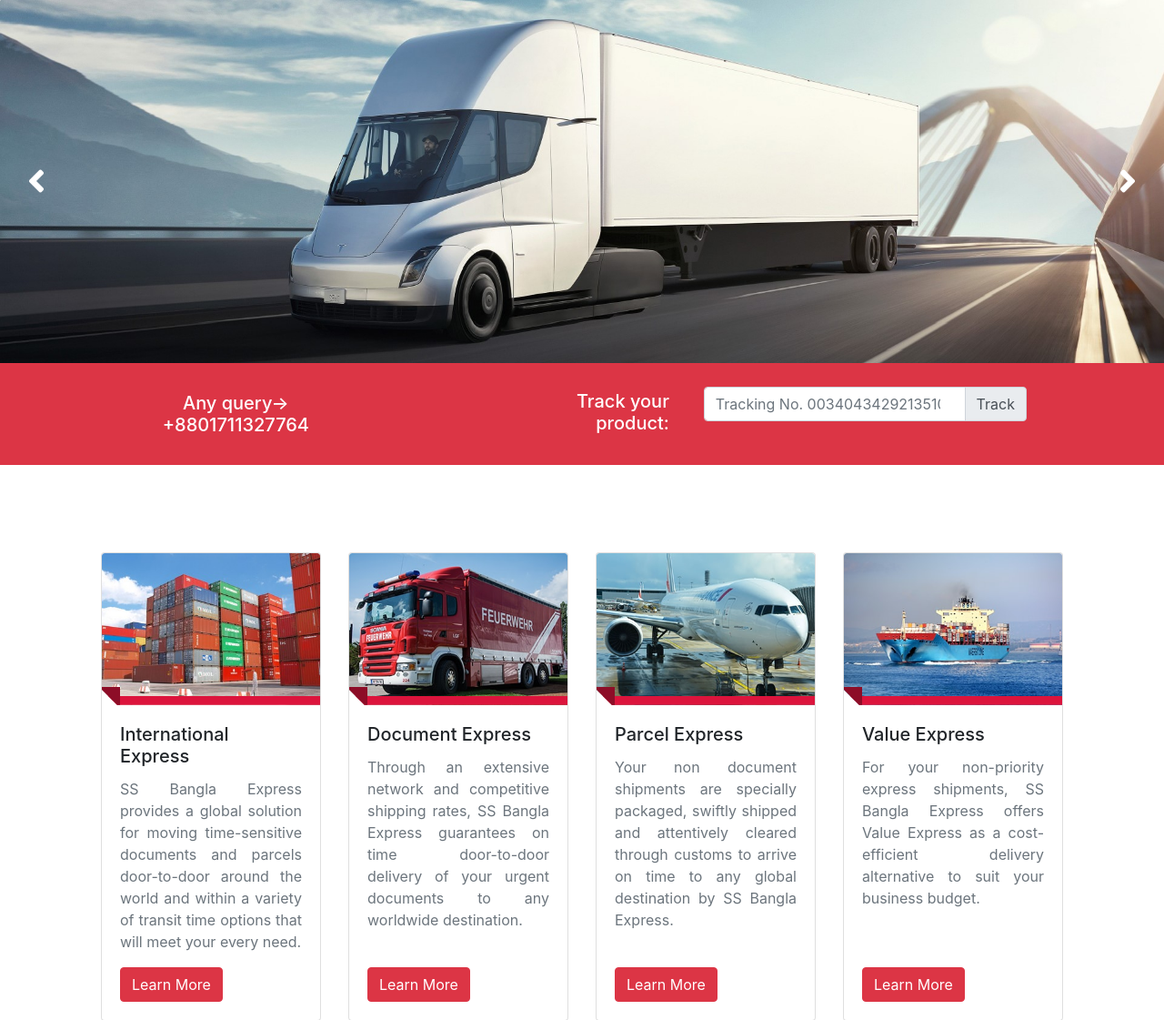
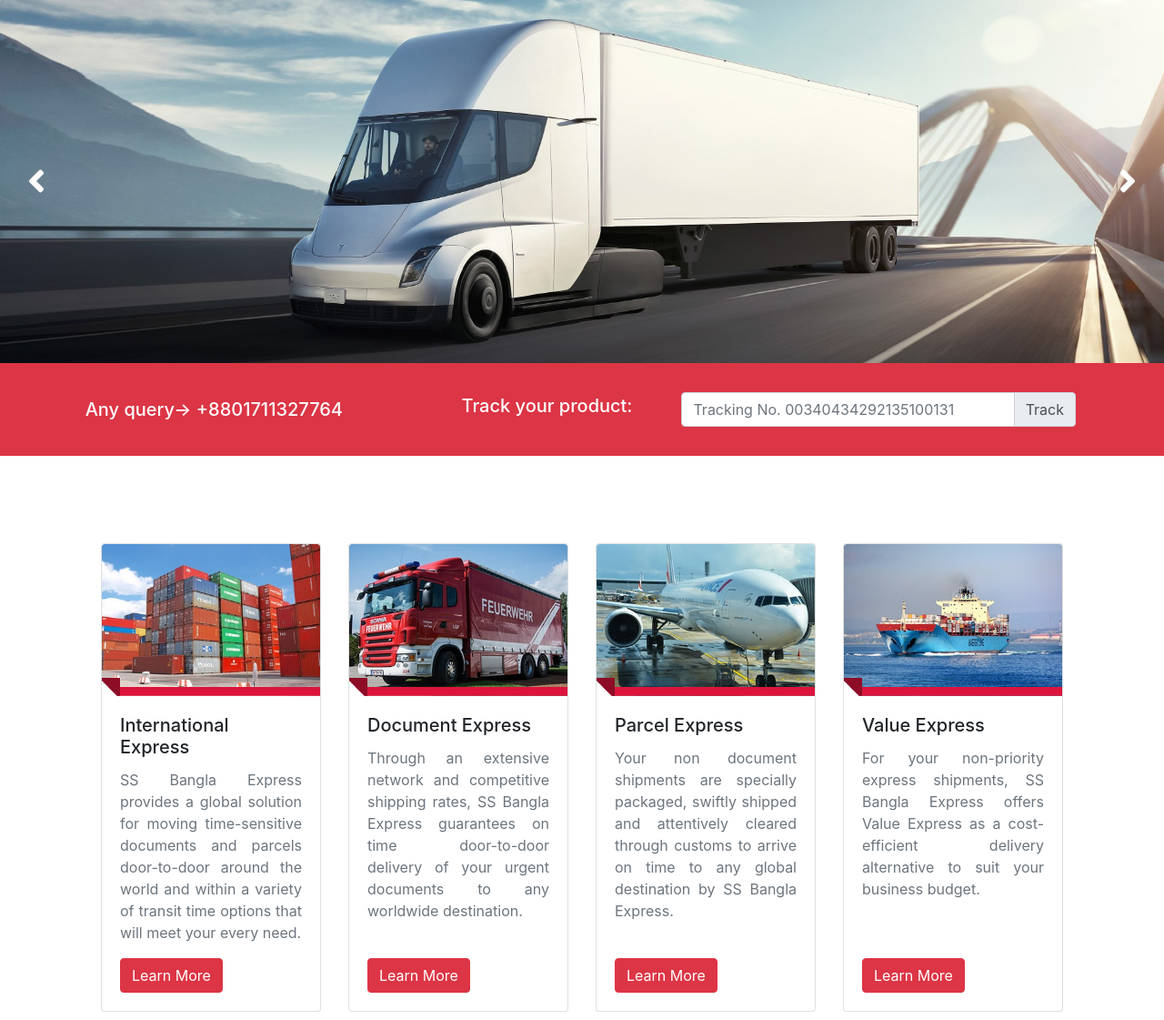
Before and after one commit to santokhan/ssbanglaexpressphp, a PHP site: page /index.php in a window 1280 px wide. Shown: the part 241-1362 px from the top of the page at 91% size. Run offline with PHP 8.4, Linux system fonts and the light colour scheme; some libraries are stand-ins or nearby versions.

Commit message:
Update slider.php

```diff
--- a/component/slider.php
+++ b/component/slider.php
@@ -2,38 +2,36 @@
 <div class="container-fluid pb-5 overflow-hidden">
     <div class="slide-text-box"><span class="slide-text">FASTEST COURIER SOLUTION</span></div>
     <div class="row">
-        <div class="col m-0 p-0">
+        <div class="col p-0">
             <div class="text-white overflow-hidden h-lg-40 position-relative m-0 p-0">
                 <div class="mySlides">
-                    <img class="card-img-top" src="component/image/slide-4.jpg" alt="card-image" max-width="100%">
+                    <img class="card-img-top" src="component/image/slide-4.jpg" alt="card-image" width="100%">
                 </div>
 
                 <div class="mySlides">
-                    <img class="card-img-top" src="component/image/slide-1.png" alt="card-image" max-width="100%">
+                    <img class="card-img-top" src="component/image/slide-1.png" alt="card-image" width="100%">
                 </div>
 
                 <div class="mySlides">
-                    <img class="card-img-top" src="component/image/slide-6.jpg" alt="card-image" max-width="100%">
+                    <img class="card-img-top" src="component/image/slide-6.jpg" alt="card-image" width="100%">
                 </div>
                 <i class="fas fa-angle-left" onclick="plusSlides(-1)"></i>
                 <i class="fas fa-angle-right" onclick="plusSlides(1)"></i>
             </div>
 
-            <div class="row bg-danger py-3 px-lg-5 text-white">
-                <div class="col-lg-4 py-3 px-lg-5">
-                    <div class="pl-lg-5">
-                        <h5 class="text-center m-0">Any query-> +8801711327764</h5>
-                    </div>
+            <div class="row align-items-center bg-danger py-lg-3 px-lg-5 text-white">
+                <div class="col-lg-4 col-12 py-lg-3 py-2">
+                    <h5 class="text-center m-0">Any query-> +8801711327764</h5>
                 </div>
-                <div class="col-lg-7 offset-lg-1 align-self-center">
-                    <div class="row pr-lg-5" title="Tracking is in under construction mode">
+                <div class="col px-lg-5">
+                    <div class="row align-items-center pr-lg" title="Tracking is in under construction mode">
                         <div class="col-lg-4 text-lg-right text-center">
-                            <h5 class="pr-lg-2 pt-1">Track your product:</h5>
+                            <h5 class="pr-lg-2">Track your product:</h5>
                         </div>
 
-                        <div class="col-lg-7 text-lg-right">
+                        <div class="col text-lg-right">
                             <form id="trackingForm">
-                                <div class="input-group p-lg-0 px-3">
+                                <div class="input-group p-3">
                                     <input class="form-control" type="number" name="tracking_number" placeholder="Tracking No. 00340434292135100131" id="inputTrackId" aria-label="Recipient's">
                                     <div class="input-group-append">
                                         <button type="submit" class="input-group-text btn btn-danger" id="my-addon">Track</button>
```
